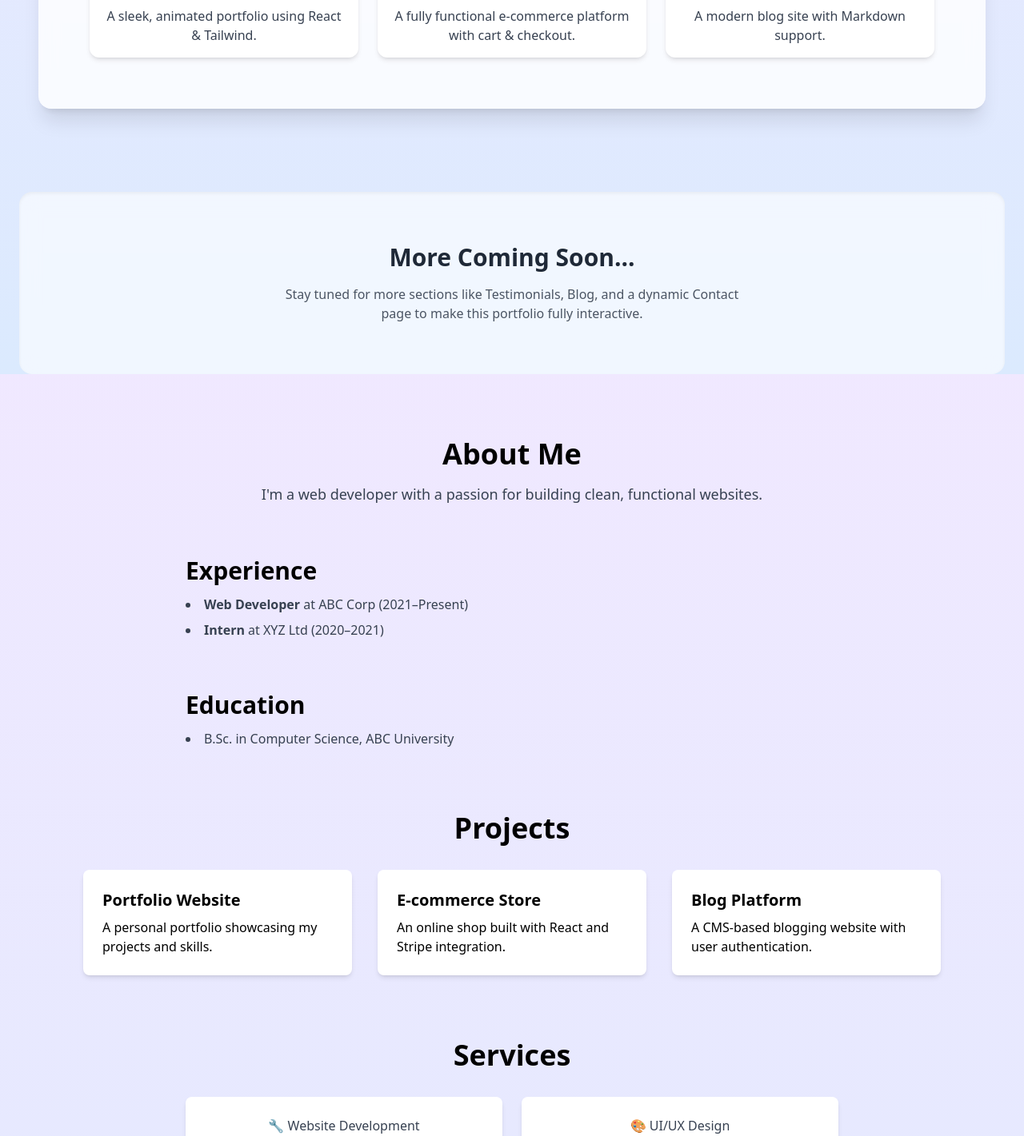
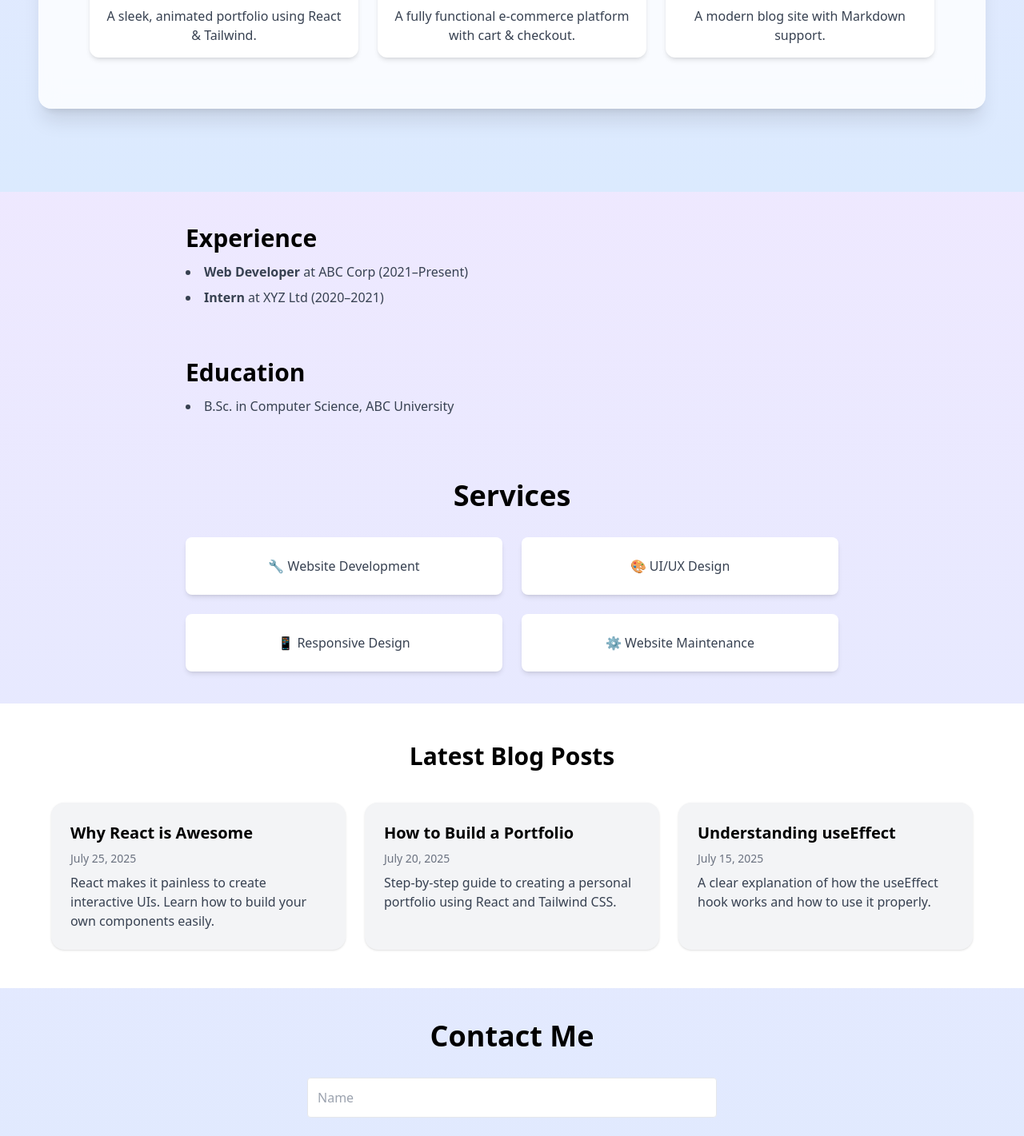
Before and after one commit to sadiaaktersherin/Sadias-portfolio, a React (Vite) app: page / in a window 1280 px wide. Shown: the part 2348-3769 px from the top of the page at 80% size. Built offline with nearby package versions, Linux system fonts and the light colour scheme.

Commit message:
Updated images and projects section

```diff
--- a/src/App.jsx
+++ b/src/App.jsx
@@ -6,7 +6,7 @@ import Header from './components/Header';
 import Footer from './components/Footer';
 import Home from './pages/Home';
 import About from './pages/About';
-import Projects from './pages/Projects';
+
 import Blog from './pages/Blog';
 import Services from './pages/Services';
 import Contact from './pages/Contact';
@@ -24,7 +24,7 @@ function App() {
       <main className="relative z-10">
         <section id="home"><Home /></section>
         <section id="about"><About /></section>
-        <section id="projects"><Projects /></section>
+
         <section id="services"><Services /></section>
         <section id="blog"><Blog /></section>
         <section id="contact"><Contact /></section>
--- a/src/pages/About.jsx
+++ b/src/pages/About.jsx
@@ -4,14 +4,6 @@ import React from 'react';
 function About() {
   return (
     <div className="p-10 max-w-4xl mx-auto space-y-16">
-      {/* About Me */}
-      <section data-aos="fade-up" className="text-center">
-        <h1 className="text-4xl font-bold mb-4">About Me</h1>
-        <p className="text-lg text-gray-700 max-w-3xl mx-auto">
-          I'm a web developer with a passion for building clean, functional websites.
-        </p>
-      </section>
-
       {/* Experience */}
       <section data-aos="fade-right">
         <h2 className="text-3xl font-semibold mb-3">Experience</h2>
--- a/src/pages/Home.jsx
+++ b/src/pages/Home.jsx
@@ -2,6 +2,8 @@ import React from 'react';
 import { motion } from 'framer-motion';
 import SkillsSection from '../components/SkillsSection';
 import ProjectsSection from '../components/ProjectsSection';
+
+
 
 function Home() {
   return (
@@ -46,13 +48,8 @@ function Home() {
         <ProjectsSection />
       </section>
 
-      {/* 📞 Contact or Future Sections */}
-      <section id="contact" className="px-6 py-16 text-center bg-white/60 backdrop-blur-md shadow-inner mx-6 rounded-2xl mb-10" data-aos="fade-up">
-        <h2 className="text-3xl font-bold mb-4">More Coming Soon...</h2>
-        <p className="max-w-xl mx-auto text-gray-600">
-          Stay tuned for more sections like Testimonials, Blog, and a dynamic Contact page to make this portfolio fully interactive.
-        </p>
-      </section>
+
+
 
     </main>
   );
--- a/src/pages/Projects.jsx
+++ /dev/null
@@ -1,28 +0,0 @@
-// src/pages/Projects.jsx
-import React from 'react';
-
-function Projects() {
-  return (
-    <div className="p-10 max-w-6xl mx-auto">
-      <section data-aos="fade-up">
-        <h2 className="text-4xl font-bold mb-8 text-center">Projects</h2>
-        <div className="grid grid-cols-1 md:grid-cols-3 gap-8">
-          <div className="bg-white shadow-md rounded-lg p-6">
-            <h3 className="font-semibold text-xl mb-2">Portfolio Website</h3>
-            <p>A personal portfolio showcasing my projects and skills.</p>
-          </div>
-          <div className="bg-white shadow-md rounded-lg p-6">
-            <h3 className="font-semibold text-xl mb-2">E-commerce Store</h3>
-            <p>An online shop built with React and Stripe integration.</p>
-          </div>
-          <div className="bg-white shadow-md rounded-lg p-6">
-            <h3 className="font-semibold text-xl mb-2">Blog Platform</h3>
-            <p>A CMS-based blogging website with user authentication.</p>
-          </div>
-        </div>
-      </section>
-    </div>
-  );
-}
-
-export default Projects;
```
Also changed, not shown: 6 other files (tests, documents, lock files or other folders).
